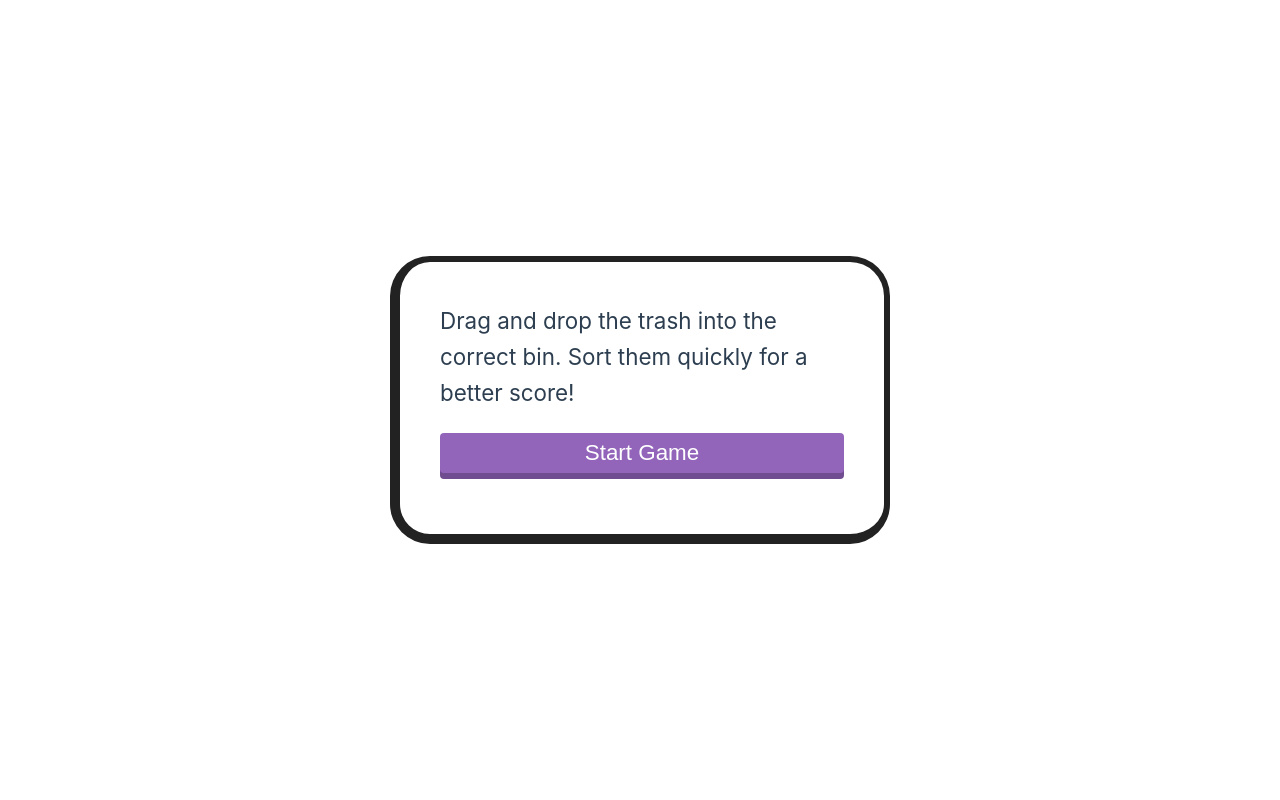
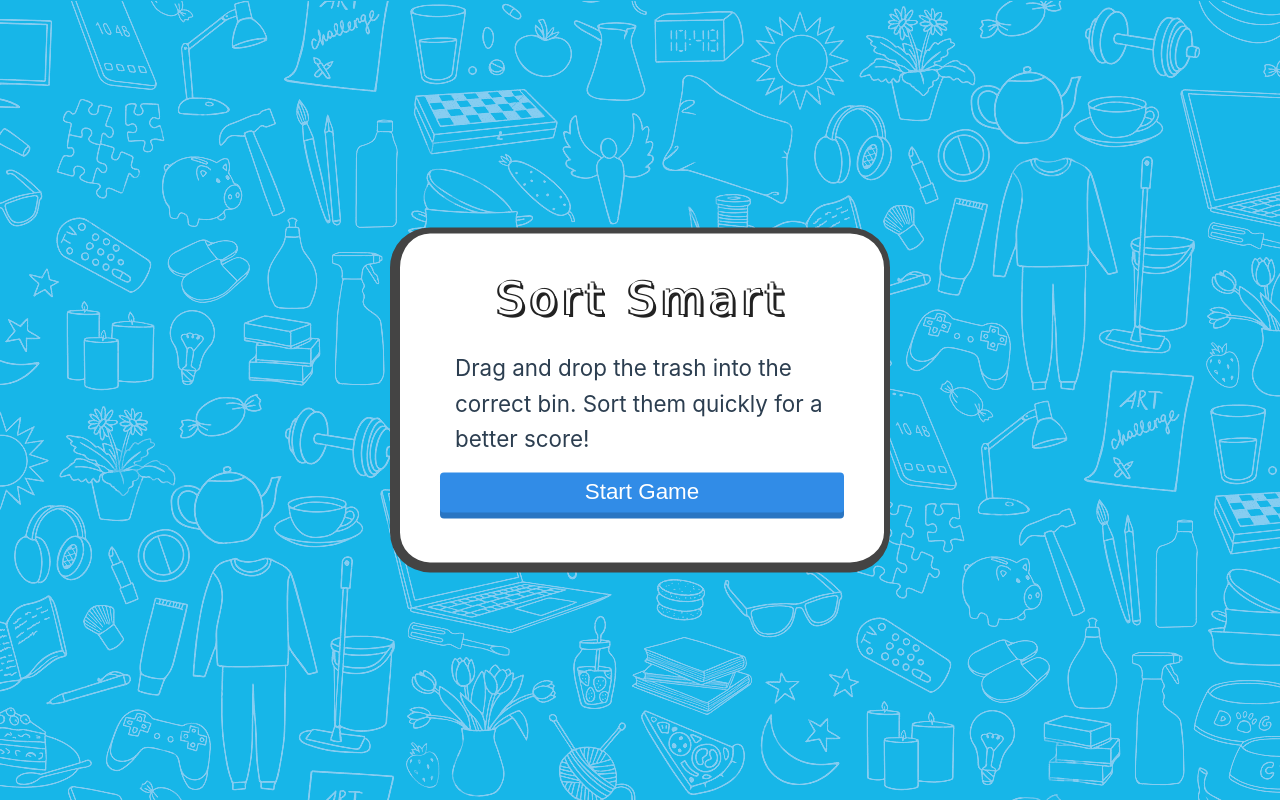
Before and after one commit to wannngkee/Let-us-sort, a Vue app: page / in a window 1280 px wide. Built offline with nearby package versions, Linux system fonts and the light colour scheme.

Commit message:
update UI

```diff
--- a/src/App.vue
+++ b/src/App.vue
@@ -1,6 +1,18 @@
 <template>
   <body>
-    <Header :isActive="isActive" :countdown="countdown" :score="score" />
+    <header v-if="isActive && countdown !== 0">
+      <section class="left">
+        <h1>{{ countdown }}s</h1>
+      </section>
+      <section class="middle">
+        <div>
+          <h1 class="score">Score: {{ score }}</h1>
+        </div>
+      </section>
+      <section class="right">
+        <button class="quitBtn" @click="quitGame">Quit Game</button>
+      </section>
+    </header>
     <div class="centered" v-if="!isActive || countdown === 0">
       <Modal
         :isGameComplete="isGameComplete"
@@ -17,8 +29,7 @@
 </template>
 
 <script setup>
-import { ref, computed } from "vue";
-import Header from "./components/Header.vue";
+import { ref, computed, watch } from "vue";
 import Modal from "./components/Modal.vue";
 import DragnDrop from "./components/DragnDrop.vue";
 let isActive = ref(false);
@@ -27,6 +38,7 @@ let isGameComplete = ref(false);
 let score = ref(0);
 const toggleStart = () => {
   isActive.value = !isActive.value;
+  score.value = 0;
   countdownTimer();
 };
 const countdownTimer = () => {
@@ -40,27 +52,33 @@ const countdownTimer = () => {
     quitGame();
     isGameComplete.value = true;
     isActive.value = false;
-    score.value = 0;
   }
 };
 
 const quitGame = () => {
   countdown.value = 60;
   isActive.value = false;
+  isGameComplete.value = false;
 };
 
 const modifyScore = (val) => {
   score.value = val;
 };
+
+watch(score, () => {
+  if (score.value === 100) {
+    isActive.value = false;
+    isGameComplete.value = true;
+  }
+});
 </script>
 
 <style>
 @import "./assets/base.css";
 body {
   position: relative;
-  /*
-   background: #17b5e9 url(./assets/images/bg.png);
-  */
+  /* background-color: aliceblue; */
+  background: #17b5e9 url(./assets/images/bg.png);
 }
 
 .centered {
@@ -69,4 +87,44 @@ body {
   top: 50%;
   transform: translate(-50%, -50%);
 }
+
+.quitBtn {
+  display: block;
+  margin-top: 25px;
+  height: 30px;
+  border: 0;
+  border-radius: 4px;
+  font-size: 1em;
+  color: white;
+  background-color: #318ce7;
+  cursor: pointer;
+  box-shadow: 0 6px #2975c2;
+}
+
+.quitBtn:hover {
+  transform: translateY(4px);
+  box-shadow: 0 2px #2975c2;
+}
+
+header {
+  height: 100px;
+  width: 100%;
+  padding: 50px 150px;
+  display: flex;
+  justify-content: space-between;
+  /* background-color: aliceblue */
+}
+/* .middle {
+  position: absolute;
+  left: 50%;
+} */
+
+.score {
+  font-size: 2rem;
+}
+
+.left {
+  margin-top: 25px;
+  margin-left: 45px;
+}
 </style>
--- a/src/assets/base.css
+++ b/src/assets/base.css
@@ -72,3 +72,14 @@ body {
   -webkit-font-smoothing: antialiased;
   -moz-osx-font-smoothing: grayscale;
 }
+
+h1 {
+  font-family:Verdana, Geneva, Tahoma, sans-serif;
+  flex-shrink: 0;
+  width: 100%;
+  color: white;
+  letter-spacing: 5px;
+  text-shadow: 0px 0px 2px #222222;
+  text-align: center;
+  text-shadow: 2px 1px 0 #222, 3px 3px 0 #222, -2px 1px 0 #222, 1px -1px 0 #222;
+}
--- a/src/components/Header.vue
+++ /dev/null
@@ -1,33 +0,0 @@
-<template>
-  <header class="navbar">
-    <div class="head">
-      <section class="right" v-if="isActive && countdown !== 0">
-        <div>Time: {{ props.countdown }}s</div>
-        <div>Score: {{ props.score }}</div>
-      </section>
-    </div>
-  </header>
-</template>
-
-<script setup>
-import { defineProps } from "vue";
-const props = defineProps({
-  countdown: Number,
-  isActive: Boolean,
-  score: Number,
-});
-</script>
-
-<style scoped>
-.navbar {
-  height: 100px;
-  width: 100%;
-  padding: 50px;
-  /* background-color: aliceblue */
-}
-.right {
-  position: absolute;
-  right: 100px;
-  padding-right: 100px;
-}
-</style>
--- a/src/components/Modal.vue
+++ b/src/components/Modal.vue
@@ -1,7 +1,11 @@
 <template>
   <div class="card">
-    <div class="afterSection" v-show="isGameComplete">
-      <h2>Great Work!</h2>
+    <div class="title" v-if="isGameComplete">
+      <h1>Great Work</h1>
+      <h4>Score: {{ props.score }}</h4>
+    </div>
+    <div class="title" v-else>
+      <h1>Sort Smart</h1>
     </div>
     <div v-if="!isGameComplete" class="content">
       Drag and drop the trash into the correct bin. Sort them quickly for a
@@ -18,6 +22,7 @@ import { defineEmits, defineProps } from "vue";
 const props = defineProps({
   countdown: Number,
   isGameComplete: Boolean,
+  score: Number,
 });
 const emits = defineEmits(["toggleStart"]);
 const handleClick = () => {
@@ -34,13 +39,17 @@ const handleClick = () => {
   min-height: 18rem;
   background-color: white;
   /* background-color: #f1c40f; */
-  border: 6px solid #222;
-  border-left: 10px solid #222;
-  border-bottom: 10px solid #222;
+  border: 6px solid #444;
+  border-left: 10px solid #444;
+  border-bottom: 10px solid #444;
   width: 500px;
   display: flex;
   flex-direction: column;
   justify-content: space-around;
+}
+
+.content {
+  margin: 15px;
 }
 
 .startBtn {
@@ -52,17 +61,27 @@ const handleClick = () => {
   border-radius: 4px;
   font-size: 1em;
   color: white;
-  background-color: #9265ba;
+  background-color: #318ce7;
   cursor: pointer;
-  box-shadow: 0 6px #704c90;
+  box-shadow: 0 6px #2975c2;
 }
 
 .startBtn:hover {
   transform: translateY(4px);
-  box-shadow: 0 2px #704c90;
+  box-shadow: 0 2px #2975c2;
 }
 
-.afterSection {
+.title {
   text-align: center;
 }
+
+h1 {
+  flex-shrink: 0;
+  width: 100%;
+  color: white;
+  letter-spacing: 5px;
+  text-shadow: 0px 0px 2px #222222;
+  text-align: center;
+  text-shadow: 2px 1px 0 #222, 3px 3px 0 #222, -2px 1px 0 #222, 1px -1px 0 #222;
+}
 </style>
```
